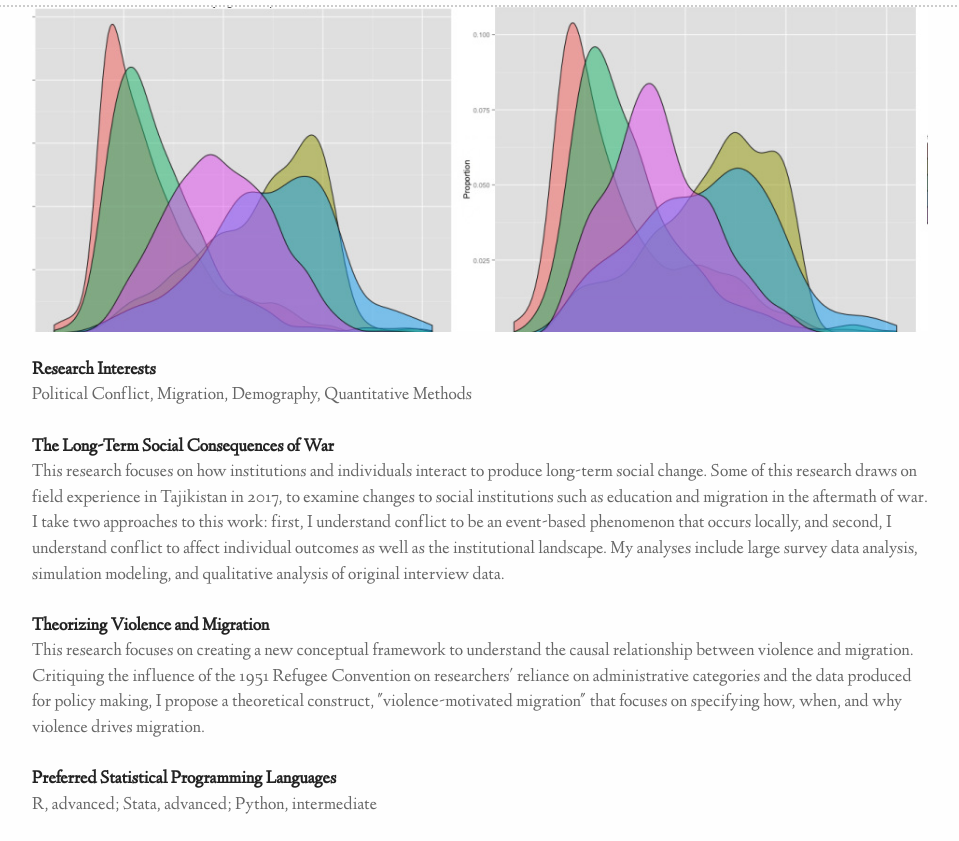
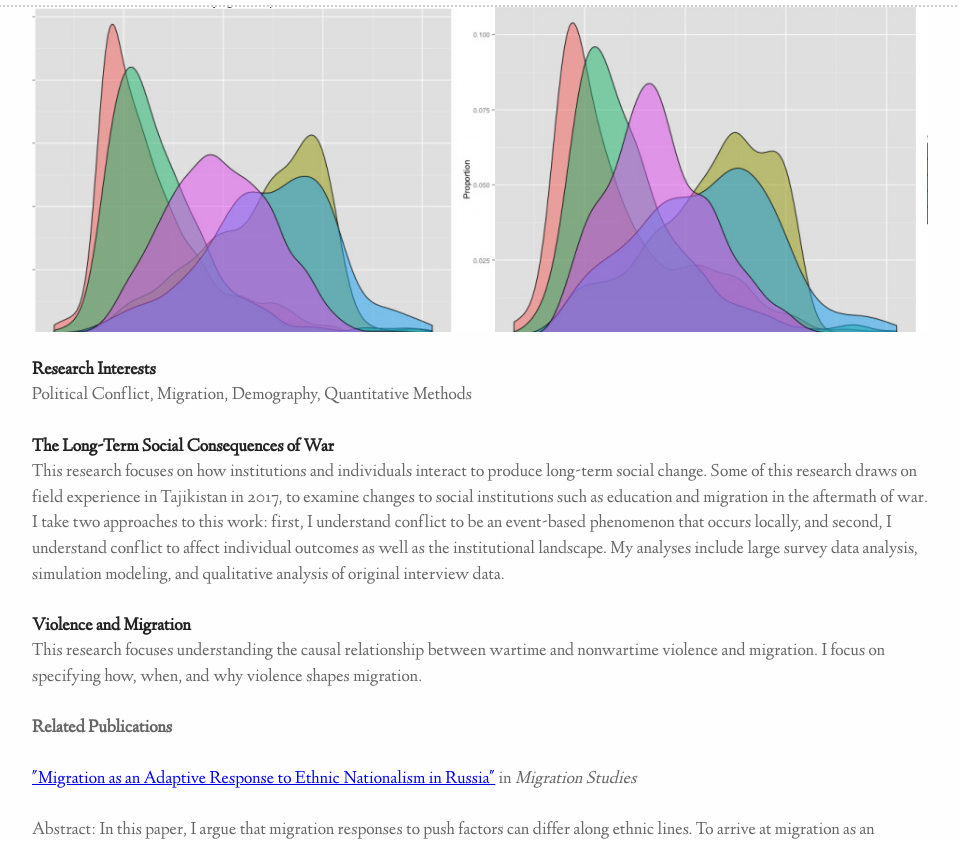
Before and after one commit to OBMich/OBMich.github.io, a plain HTML site: page research.html in a window 1280 px wide. Shown: the part 113-954 px from the top of the page, without its empty margins (160-1119 px from the left). Drawn offline with Linux system fonts and the light colour scheme.

Commit message:
Update research with links (test)

```diff
--- a/research.html
+++ b/research.html
@@ -37,10 +37,13 @@
 	   I take two approaches to this work: first, I understand conflict to be an event-based phenomenon that occurs locally, and second, I understand conflict to affect individual outcomes as well as the institutional landscape.
 	  My analyses include large survey data analysis, simulation modeling, and qualitative analysis of original interview data. </p>
 
-	   <h2>Theorizing Violence and Migration</h2>
-		<p> This research focuses on creating a new conceptual framework to understand the causal relationship between violence and migration.
-			Critiquing the influence of the 1951 Refugee Convention on researchers' reliance on administrative categories and the data produced for policy making,
-			I propose a theoretical construct, "violence-motivated migration" that focuses on specifying how, when, and why violence drives migration. </p>
+	   <h2>Violence and Migration</h2>
+		<p> This research focuses understanding the causal relationship between wartime and nonwartime violence and migration.
+			I focus on specifying how, when, and why violence shapes migration. </p>
+
+		<p><b>Related Publications</b></p>
+		<p><a href = "https://doi.org/10.1093/migration/mnx039">"Migration as an Adaptive Response to Ethnic Nationalism in Russia"</a> in <i>Migration Studies</i></p>
+			Abstract: In this paper, I argue that migration responses to push factors can differ along ethnic lines. To arrive at migration as an adaptive response in which minorities engage, two processes are necessary. First, an individual making the decision to migrate must interpret ethnic tensions as a threat to her life chances, and she must evaluate her future prospects in this ethnically charged framework. Second, the option of migration must be a viable one. That is, an individual must consider them self the plausible target of the threat of diminishing life chances, conclude that an adaptive response is required, and determine that the benefits of migrating outweigh the costs. In order to explain these processes, the relational theory of ethnic politics (Hale 2008) and demographic theories of migration are employed. To test this hypothesis, an event history model is estimated using regional, household, and individual-level data from Russian censuses and the Russia Longitudinal Monitoring Survey. The relationship between out-migration and regional nationalist vote share is examined as well as regional hate crimes. The findings suggest that political push factors affect minority groups differently from the ethnic majority, supporting the hypothesis that the success of ethno nationalist politics in a region signals vulnerability to ethnic minorities, influencing migration decisions.
 
 		<h2>Preferred Statistical Programming Languages</h2>
 		<p>R, advanced; Stata, advanced; Python, intermediate</p>
```
